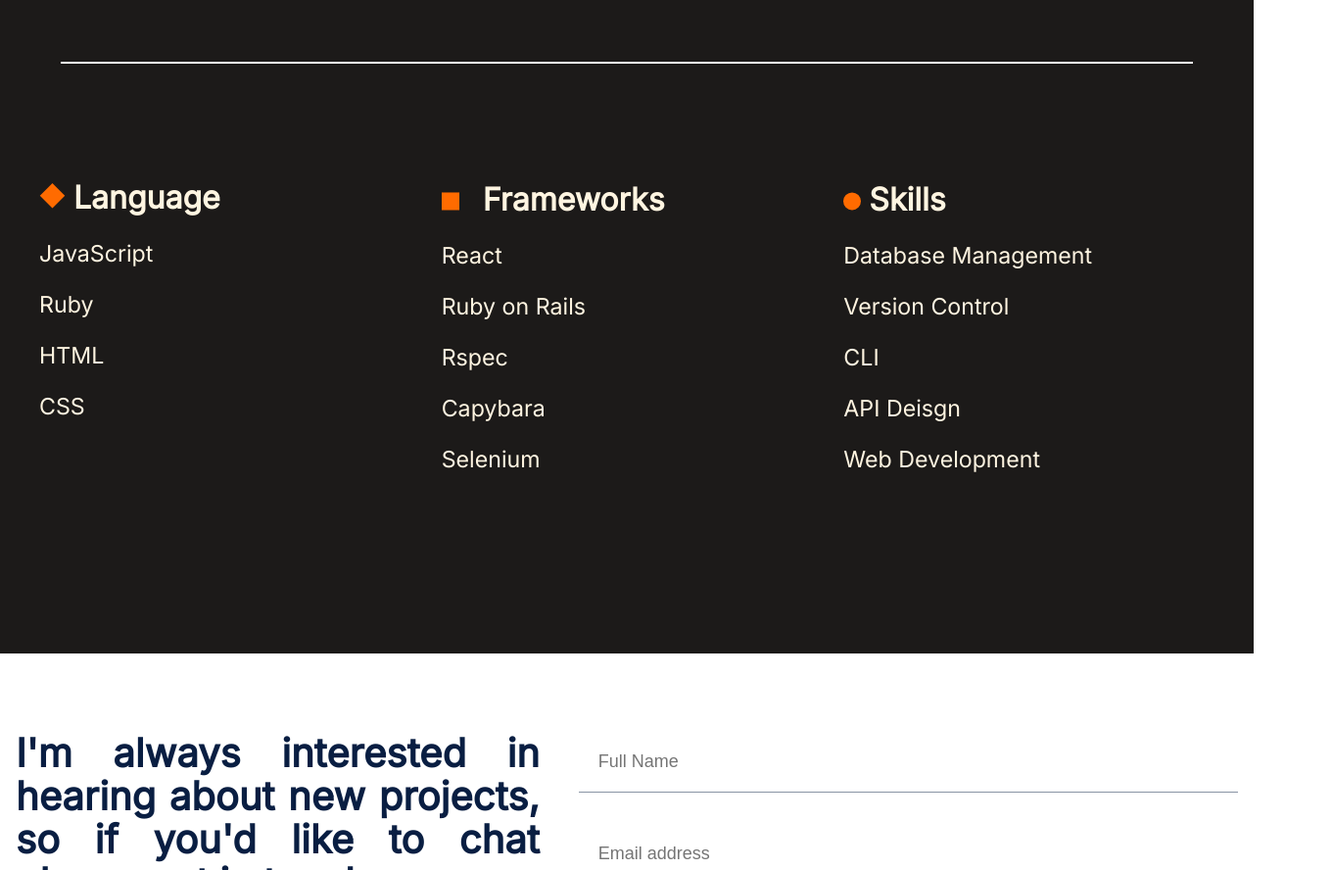
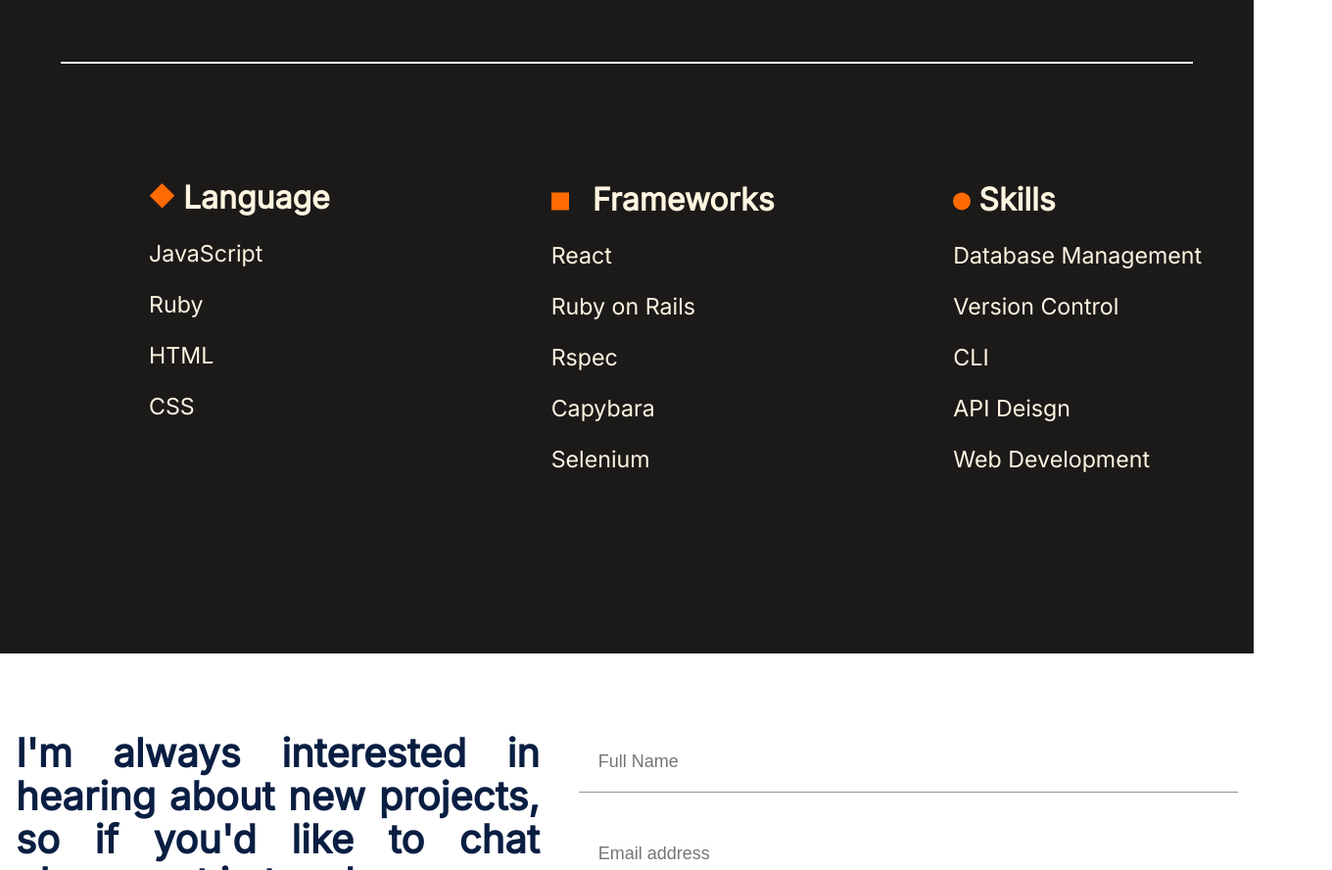
Before and after one commit to Chimoneg27/Personal-Portfolio, a website: page index.html in a window 1280 px wide. Shown: the part 3069-3957 px from the top of the page at 98% size, 1360 px wide, since content can reach past the window. Drawn offline with Linux system fonts and the light colour scheme.

Commit message:
Add skills section margin

```diff
--- a/styles/desktop.css
+++ b/styles/desktop.css
@@ -307,7 +307,7 @@
     flex-direction: row;
     width: 95%;
     padding: 5rem 0;
-    margin: 5rem auto 0 auto;
+    margin: 5rem -5rem 0 auto;
     gap: 1rem;
   }
 
```
